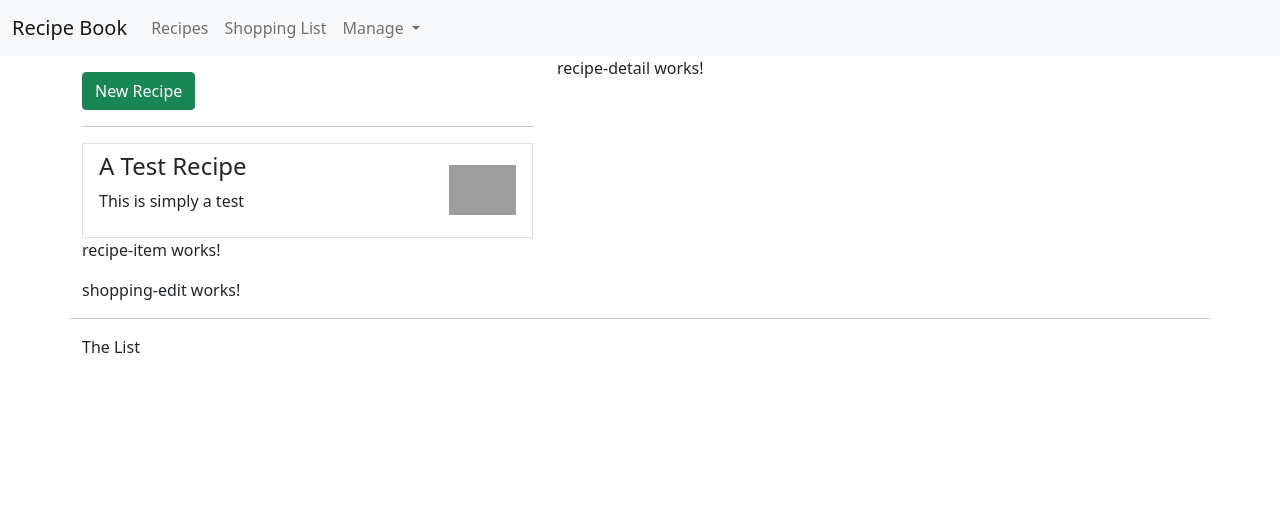
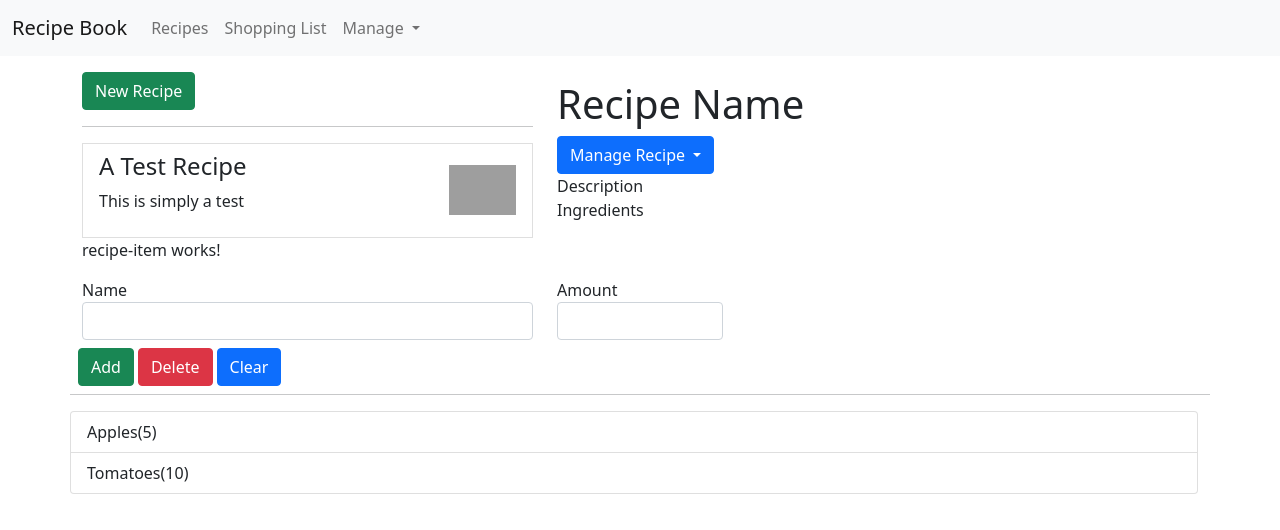
Before and after one commit to onurutku/Angular-RecipeBook-Project, an Angular app: page / in a window 1280 px wide. Shown: the top 530 px of the page. Built offline with nearby package versions, Linux system fonts and the light colour scheme; grey boxes are pictures that could not be loaded.

Commit message:
initialize

```diff
--- a/src/app/recipes/recipe-detail/recipe-detail.component.html
+++ b/src/app/recipes/recipe-detail/recipe-detail.component.html
@@ -1 +1,30 @@
-<p>recipe-detail works!</p>
+<div class="row">
+  <div class="col-xs-12">
+    <img src="" alt="" class="img-responsive" />
+  </div>
+</div>
+<div class="row">
+  <div class="col-xs-12">
+    <h1>Recipe Name</h1>
+  </div>
+</div>
+<div class="row">
+  <div class="col-xs-12">
+    <div class="btn-group">
+      <button type="button" class="btn btn-primary dropdown-toggle">
+        Manage Recipe <span class="caret"></span>
+      </button>
+      <ul class="dropdown-menu">
+        <li><a href="#">To Shopping List</a></li>
+        <li><a href="#">Edit Recipe</a></li>
+        <li><a href="#">Delete Recipe</a></li>
+      </ul>
+    </div>
+  </div>
+</div>
+<div class="row">
+  <div class="col-xs-12">Description</div>
+</div>
+<div class="row">
+  <div class="col-xs-12">Ingredients</div>
+</div>
--- a/src/app/recipes/recipe-list/recipe-list.component.html
+++ b/src/app/recipes/recipe-list/recipe-list.component.html
@@ -28,4 +28,3 @@
   </div>
 </div>
 <app-recipe-item></app-recipe-item>
-<!-- {{ kabak }} -->
--- a/src/app/recipes/recipe-list/recipe-list.component.ts
+++ b/src/app/recipes/recipe-list/recipe-list.component.ts
@@ -1,6 +1,6 @@
 import { Component, OnInit } from '@angular/core';
 import { Recipe } from './../recipe.model';
-// import { zurna } from './../recipe.model';
+
 @Component({
   selector: 'app-recipe-list',
   templateUrl: './recipe-list.component.html',
@@ -14,7 +14,6 @@ export class RecipeListComponent implements OnInit {
       'https://cdn.loveandlemons.com/wp-content/uploads/2020/03/bean-recipes-1.jpg'
     ),
   ];
-  // kabak = zurna;
   constructor() {}
 
   ngOnInit(): void {}
--- /dev/null
+++ b/src/app/shared/ingredient.model.ts
@@ -0,0 +1,6 @@
+export class Ingredient {
+  constructor(public name: string, public amount: number) {
+    this.name = name;
+    this.amount = amount;
+  }
+}
--- a/src/app/shopping-list/shopping-edit/shopping-edit.component.html
+++ b/src/app/shopping-list/shopping-edit/shopping-edit.component.html
@@ -1 +1,23 @@
-<p>shopping-edit works!</p>
+<div class="row">
+  <div class="col-xs-12">
+    <form>
+      <div class="row">
+        <div class="col-sm-5 form-group">
+          <label for="name">Name</label>
+          <input type="text" id="name" class="form-control" />
+        </div>
+        <div class="col-sm-2 form group">
+          <label for="amount">Amount</label>
+          <input type="text" id="amount" class="form-control" />
+        </div>
+        <div class="row">
+          <div class="col-xs-12 p-2">
+            <button class="btn btn-success me-1" type="submit">Add</button>
+            <button class="btn btn-danger me-1" type="button">Delete</button>
+            <button class="btn btn-primary" type="button">Clear</button>
+          </div>
+        </div>
+      </div>
+    </form>
+  </div>
+</div>
--- a/src/app/shopping-list/shopping-list.component.html
+++ b/src/app/shopping-list/shopping-list.component.html
@@ -3,5 +3,12 @@
     <app-shopping-edit></app-shopping-edit>
   </div>
   <hr />
-  <p>The List</p>
+  <ul class="list-group">
+    <a
+      class="list-group-item"
+      style="cursor: pointer"
+      *ngFor="let ingredient of ingredients"
+      >{{ ingredient.name }}({{ ingredient.amount }})</a
+    >
+  </ul>
 </div>
--- a/src/app/shopping-list/shopping-list.component.ts
+++ b/src/app/shopping-list/shopping-list.component.ts
@@ -1,15 +1,17 @@
 import { Component, OnInit } from '@angular/core';
-
+import { Ingredient } from '../shared/ingredient.model';
 @Component({
   selector: 'app-shopping-list',
   templateUrl: './shopping-list.component.html',
-  styleUrls: ['./shopping-list.component.css']
+  styleUrls: ['./shopping-list.component.css'],
 })
 export class ShoppingListComponent implements OnInit {
+  ingredients: Ingredient[] = [
+    new Ingredient('Apples', 5),
+    new Ingredient('Tomatoes', 10),
+  ];
 
-  constructor() { }
+  constructor() {}
 
-  ngOnInit(): void {
-  }
-
+  ngOnInit(): void {}
 }
```
Also changed, not shown: src/app/recipes/recipe.model.ts (+0 -27 lines).
